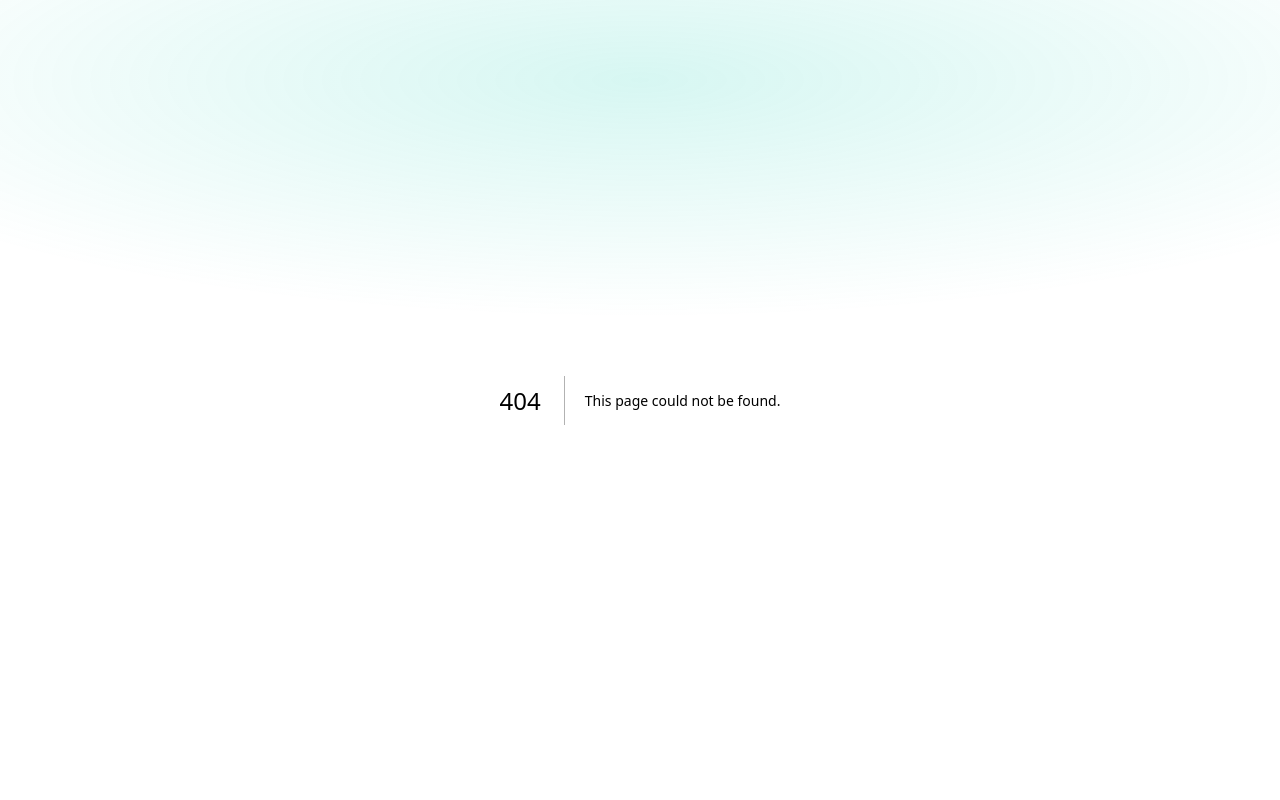
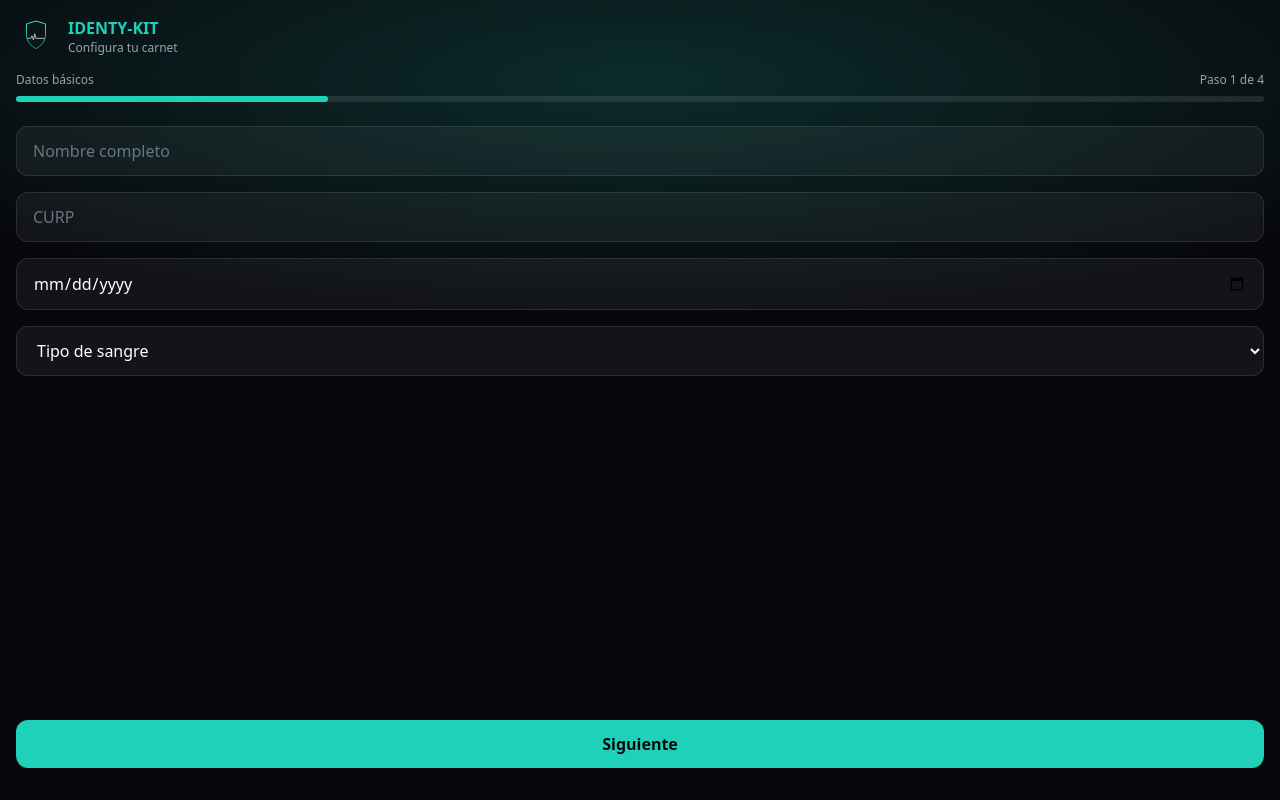
Before and after one commit to turbillon50/rivones, a Next.js app in the folder identykit/: page /onboarding in a window 1280 px wide. Before the commit this address had no page. Built offline with nearby package versions, Linux system fonts and the light colour scheme.

Commit message:
feat: onboarding wizard page

```diff
--- /dev/null
+++ b/identykit/app/onboarding/page.tsx
@@ -0,0 +1,111 @@
+"use client";
+import { useState } from "react";
+import { useRouter } from "next/navigation";
+
+const STEPS = ["Datos básicos", "Historial médico", "Contacto de emergencia", "Confirmación"];
+const SANGRE = ["A+","A-","B+","B-","O+","O-","AB+","AB-"];
+
+export default function Onboarding() {
+  const [step, setStep] = useState(0);
+  const router = useRouter();
+  const [basic, setBasic] = useState({ full_name:"", curp:"", fecha_nacimiento:"", tipo_sangre:"" });
+  const [medico, setMedico] = useState({ alergias:"", padecimientos:"", medicamento_actual:"", medico_cabecera:"", medico_telefono:"" });
+  const [emergencia, setEmergencia] = useState({ nombre:"", relacion:"", telefono:"" });
+  const [loading, setLoading] = useState(false);
+
+  const next = async () => {
+    if (step < STEPS.length - 1) { setStep(s => s + 1); return; }
+    setLoading(true);
+    const res = await fetch("/api/onboarding", {
+      method: "POST",
+      headers: { "Content-Type": "application/json" },
+      body: JSON.stringify({ basic, medico, emergencia }),
+    });
+    setLoading(false);
+    if (res.ok) router.push("/");
+    else alert("Error al guardar. Intenta de nuevo.");
+  };
+
+  const inputCls = "w-full bg-white/5 border border-white/10 rounded-xl px-4 py-3 text-white placeholder:text-gray-500 focus:outline-none focus:border-accent";
+
+  return (
+    <main className="min-h-screen bg-bg flex flex-col pb-8">
+      {/* Header */}
+      <div className="p-4 flex items-center gap-3">
+        <svg viewBox="0 0 512 460" className="w-10 h-10" fill="none">
+          <defs><linearGradient id="g" x1="0%" y1="0%" x2="0%" y2="100%"><stop offset="0%" stopColor="#4FF0D8"/><stop offset="100%" stopColor="#129488"/></linearGradient></defs>
+          <path d="M256 38 L378 76 V206 C378 298 322 358 256 392 C190 358 134 298 134 206 V76 Z" fill="#0b0b10" stroke="url(#g)" strokeWidth="12" strokeLinejoin="round"/>
+          <path d="M150 260 h40 l14-32 l20 52 l16-78 l16 58 h106" fill="none" stroke="#F3FFFC" strokeWidth="9" strokeLinecap="round"/>
+        </svg>
+        <div>
+          <p className="font-bold text-accent">IDENTY-KIT</p>
+          <p className="text-xs text-gray-400">Configura tu carnet</p>
+        </div>
+      </div>
+
+      {/* Progress */}
+      <div className="px-4 mb-6">
+        <div className="flex justify-between text-xs text-gray-400 mb-2">
+          <span>{STEPS[step]}</span>
+          <span>Paso {step + 1} de {STEPS.length}</span>
+        </div>
+        <div className="h-1.5 bg-white/10 rounded-full">
+          <div className="h-full bg-accent rounded-full transition-all duration-500"
+            style={{ width: `${((step + 1) / STEPS.length) * 100}%` }} />
+        </div>
+      </div>
+
+      <div className="flex-1 px-4 space-y-4">
+        {step === 0 && <>
+          <input className={inputCls} placeholder="Nombre completo" value={basic.full_name} onChange={e=>setBasic({...basic,full_name:e.target.value})}/>
+          <input className={inputCls} placeholder="CURP" value={basic.curp} onChange={e=>setBasic({...basic,curp:e.target.value.toUpperCase()})}/>
+          <input type="date" className={inputCls} value={basic.fecha_nacimiento} onChange={e=>setBasic({...basic,fecha_nacimiento:e.target.value})}/>
+          <select className={inputCls} value={basic.tipo_sangre} onChange={e=>setBasic({...basic,tipo_sangre:e.target.value})}>
+            <option value="">Tipo de sangre</option>
+            {SANGRE.map(s=><option key={s} value={s}>{s}</option>)}
+          </select>
+        </>}
+
+        {step === 1 && <>
+          <label className="text-sm text-gray-400">Alergias (una por línea)</label>
+          <textarea className={inputCls + " h-24 resize-none"} placeholder="Penicilina&#10;Polen" value={medico.alergias} onChange={e=>setMedico({...medico,alergias:e.target.value})}/>
+          <label className="text-sm text-gray-400">Padecimientos (uno por línea)</label>
+          <textarea className={inputCls + " h-24 resize-none"} placeholder="Asma leve" value={medico.padecimientos} onChange={e=>setMedico({...medico,padecimientos:e.target.value})}/>
+          <input className={inputCls} placeholder="Medicamento actual" value={medico.medicamento_actual} onChange={e=>setMedico({...medico,medicamento_actual:e.target.value})}/>
+          <input className={inputCls} placeholder="Médico de cabecera" value={medico.medico_cabecera} onChange={e=>setMedico({...medico,medico_cabecera:e.target.value})}/>
+          <input type="tel" className={inputCls} placeholder="Teléfono del médico" value={medico.medico_telefono} onChange={e=>setMedico({...medico,medico_telefono:e.target.value})}/>
+        </>}
+
+        {step === 2 && <>
+          <p className="text-sm text-gray-400">Esta persona será contactada en emergencias</p>
+          <input className={inputCls} placeholder="Nombre completo" value={emergencia.nombre} onChange={e=>setEmergencia({...emergencia,nombre:e.target.value})}/>
+          <input className={inputCls} placeholder="Relación (padre, madre, esposo...)" value={emergencia.relacion} onChange={e=>setEmergencia({...emergencia,relacion:e.target.value})}/>
+          <input type="tel" className={inputCls} placeholder="+52 998 000 0000" value={emergencia.telefono} onChange={e=>setEmergencia({...emergencia,telefono:e.target.value})}/>
+        </>}
+
+        {step === 3 && <div className="glass p-4 space-y-3 text-sm">
+          <p className="text-accent font-semibold">Resumen de tu carnet</p>
+          <div><span className="text-gray-400">Nombre: </span>{basic.full_name}</div>
+          <div><span className="text-gray-400">Sangre: </span>{basic.tipo_sangre}</div>
+          <div><span className="text-gray-400">CURP: </span>{basic.curp}</div>
+          <div><span className="text-gray-400">Alergias: </span>{medico.alergias || "–"}</div>
+          <div><span className="text-gray-400">Contacto emergencia: </span>{emergencia.nombre} ({emergencia.relacion}) {emergencia.telefono}</div>
+        </div>}
+      </div>
+
+      {/* Nav buttons */}
+      <div className="flex gap-3 px-4 mt-6">
+        {step > 0 && (
+          <button onClick={()=>setStep(s=>s-1)} className="flex-1 glass py-3 rounded-xl text-white font-medium">
+            Anterior
+          </button>
+        )}
+        <button onClick={next} disabled={loading}
+          className="flex-1 py-3 rounded-xl font-semibold text-bg transition-all"
+          style={{ background: "var(--accent)" }}>
+          {loading ? "Guardando..." : step === STEPS.length - 1 ? "Crear mi carnet" : "Siguiente"}
+        </button>
+      </div>
+    </main>
+  );
+}
```
